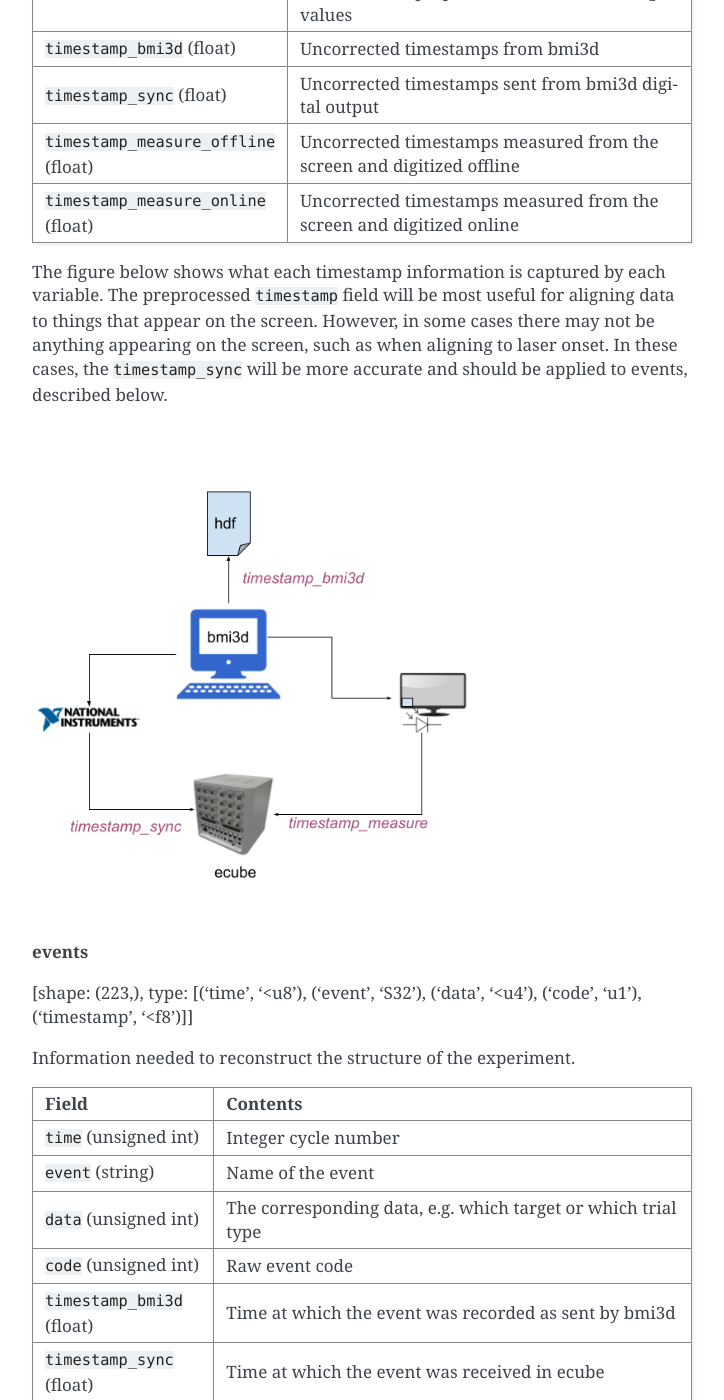
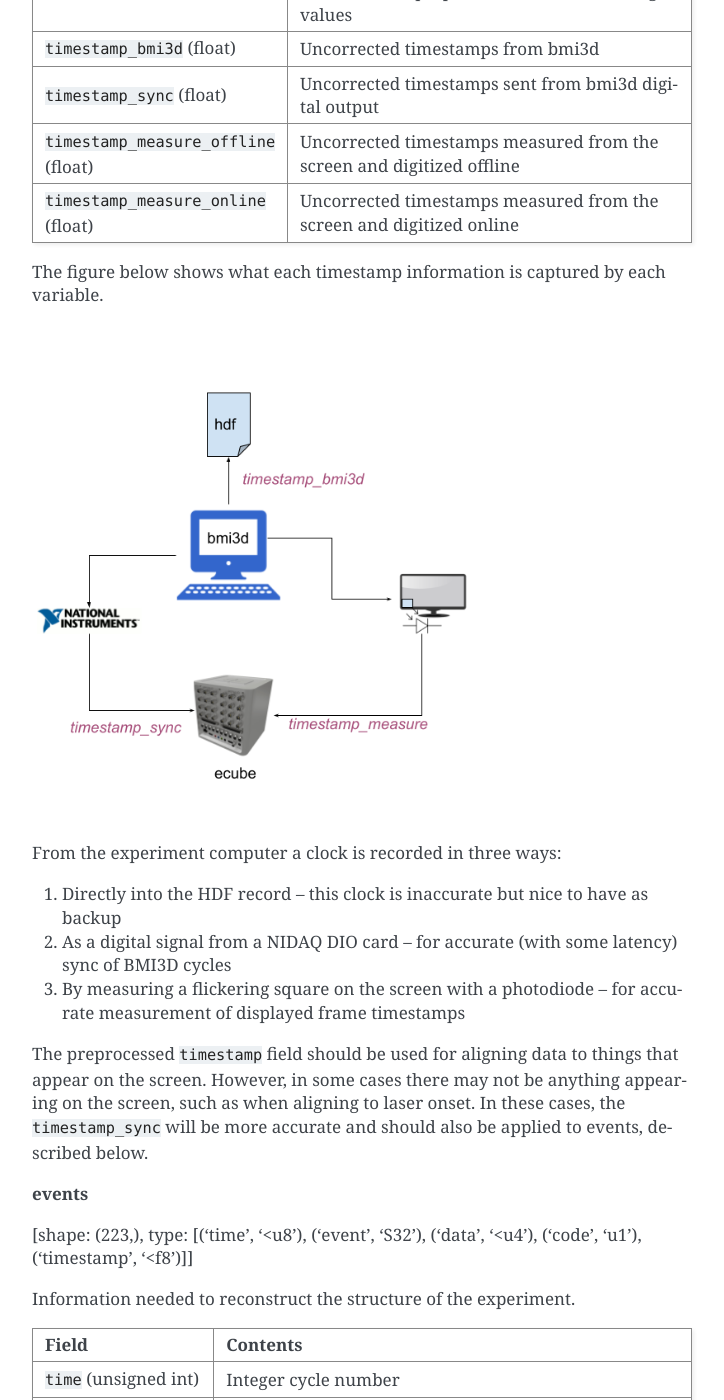
Before and after one commit to aolabNeuro/analyze, a Sphinx documentation site: the page built from docs/source/preproc.rst, in a window 1280 px wide and 1400 px high, scrolled down 1279 px. Shown: the whole window, without its empty margins (388-1112 px from the left). Built offline with Sphinx 7.4.7, drawn with Linux system fonts in a browser that asks for light colours.

Commit message:
Update preproc.rst

```diff
--- a/docs/source/preproc.rst
+++ b/docs/source/preproc.rst
@@ -61,11 +61,19 @@ A record of the time at which each cycle in the bmi state machine loop occurred.
    * - ``timestamp_measure_online`` (float)
      - Uncorrected timestamps measured from the screen and digitized online
 
-The figure below shows what each timestamp information is captured by each variable. The preprocessed ``timestamp`` field will be most useful for aligning data to things that appear on the screen. However, in some cases
-there may not be anything appearing on the screen, such as when aligning to laser onset. In these cases, the ``timestamp_sync`` will be
-more accurate and should be applied to events, described below.
+The figure below shows what each timestamp information is captured by each variable.
 
 .. image:: _images/timestamps_explained.png
+
+From the experiment computer a clock is recorded in three ways:
+
+#. Directly into the HDF record -- this clock is inaccurate but nice to have as backup
+#. As a digital signal from a NIDAQ DIO card -- for accurate (with some latency) sync of BMI3D cycles
+#. By measuring a flickering square on the screen with a photodiode -- for accurate measurement of displayed frame timestamps
+
+The preprocessed ``timestamp`` field should be used for aligning data to things that appear on the screen. However, in some cases
+there may not be anything appearing on the screen, such as when aligning to laser onset. In these cases, the ``timestamp_sync`` will be
+more accurate and should also be applied to events, described below.
 
 **events**
 
```
